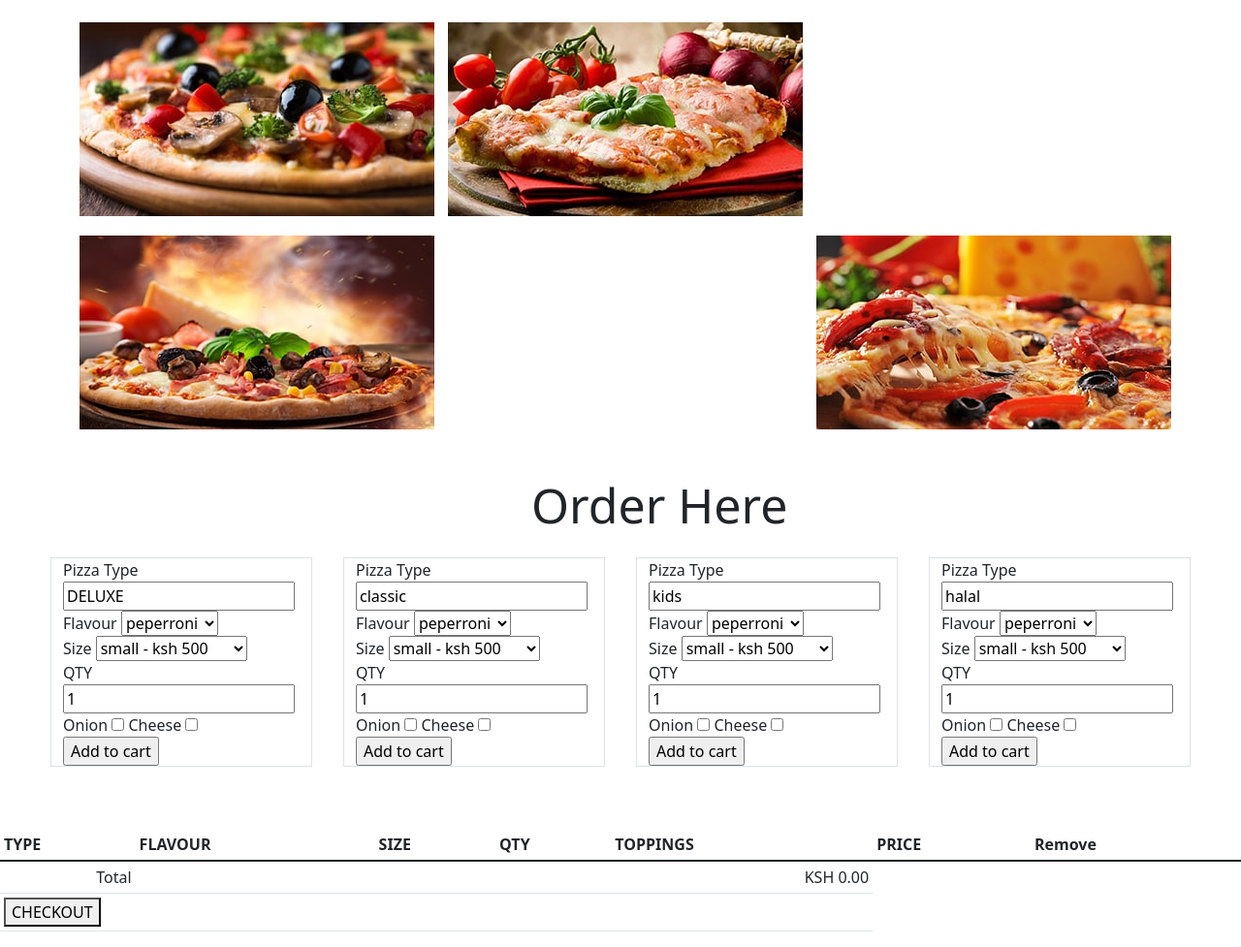
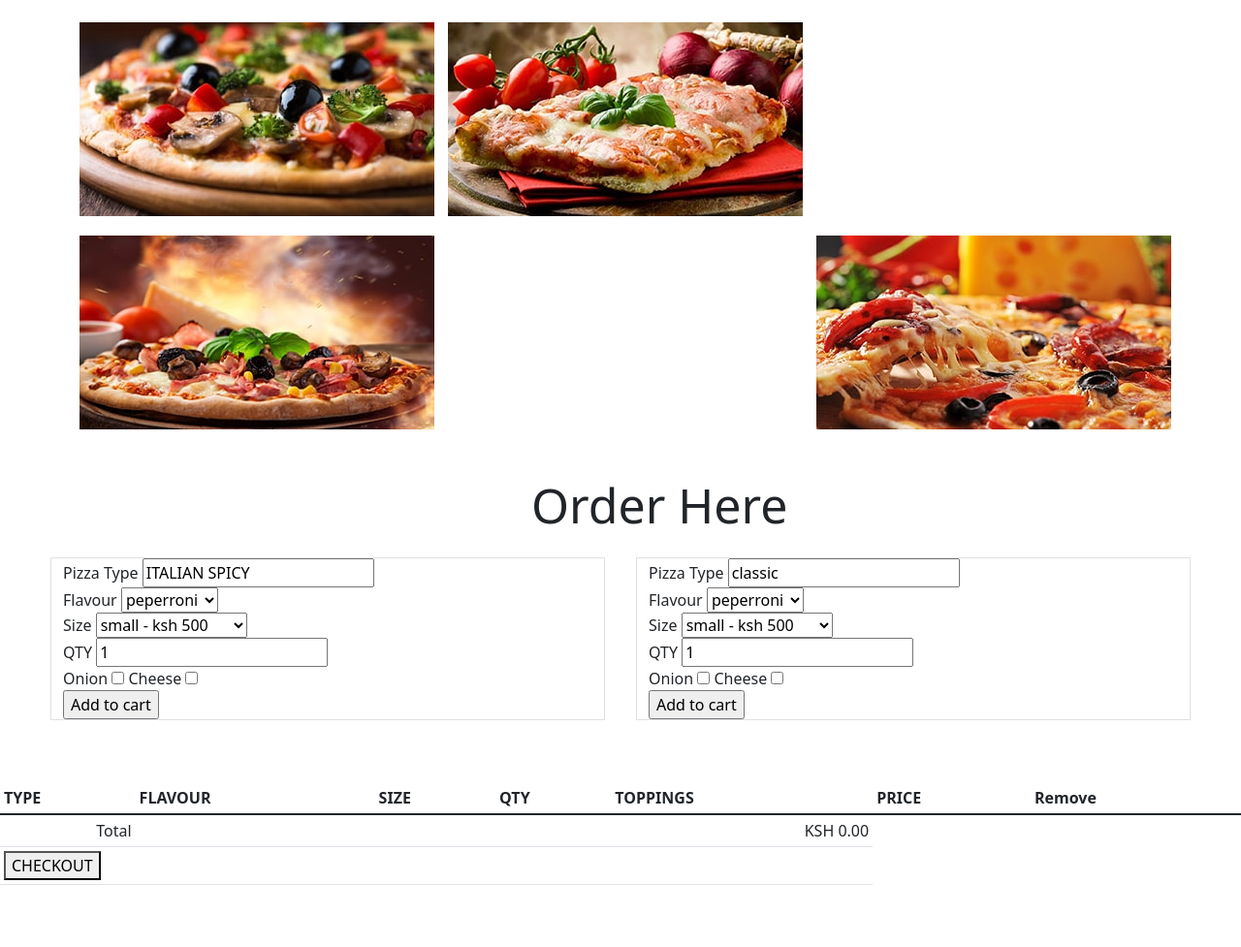
Before and after one commit to Hussein-omar-osman/pizza-project, a plain HTML site: page index.html in a window 1280 px wide. Shown: the part 1147-2124 px from the top of the page at 97% size. After the commit the page ends 2076 px from the top, so only its background shows below. Drawn offline with nearby package versions, Linux system fonts and the light colour scheme.

Commit message:
creating a spicy order section

```diff
--- a/index.html
+++ b/index.html
@@ -80,7 +80,7 @@
       <form class="pizza-form col border m-3">
         <div>
           <lavel>Pizza Type</lavel>
-          <input name="type" type="text" value="DELUXE" readonly />
+          <input name="type" type="text" value="ITALIAN SPICY" readonly />
         </div>
         <div>
           <lavel>Flavour</lavel>
@@ -115,74 +115,6 @@
         <div>
           <lavel>Pizza Type</lavel>
           <input name="type" type="text" value="classic" readonly />
-        </div>
-        <div>
-          <lavel>Flavour</lavel>
-          <select name="flavour">
-            <option value="peperroni">peperroni</option>
-            <option value="peri peri">peri peri</option>
-            <option value="beef steak">beef steak</option>
-          </select>
-        </div>
-
-        <div>
-          <lavel>Size</lavel>
-          <select name="size">
-            <option value="small">small - ksh 500</option>
-            <option value="medium">medium - ksh 900</option>
-            <option value="large">large - ksh 1200</option>
-          </select>
-        </div>
-        <div>
-          <lavel>QTY</lavel>
-          <input name="qty" type="number" value="1" />
-        </div>
-        <div>
-          <label>Onion</label>
-          <input name="toppings" type="checkbox" value="onion" />
-          <label>Cheese</label>
-          <input name="toppings" type="checkbox" value="cheese" />
-        </div>
-        <input type="submit" value="Add to cart" />
-      </form>
-      <form class="pizza-form col border m-3">
-        <div>
-          <lavel>Pizza Type</lavel>
-          <input name="type" type="text" value="kids" readonly />
-        </div>
-        <div>
-          <lavel>Flavour</lavel>
-          <select name="flavour">
-            <option value="peperroni">peperroni</option>
-            <option value="peri peri">peri peri</option>
-            <option value="beef steak">beef steak</option>
-          </select>
-        </div>
-
-        <div>
-          <lavel>Size</lavel>
-          <select name="size">
-            <option value="small">small - ksh 500</option>
-            <option value="medium">medium - ksh 900</option>
-            <option value="large">large - ksh 1200</option>
-          </select>
-        </div>
-        <div>
-          <lavel>QTY</lavel>
-          <input name="qty" type="number" value="1" />
-        </div>
-        <div>
-          <label>Onion</label>
-          <input name="toppings" type="checkbox" value="onion" />
-          <label>Cheese</label>
-          <input name="toppings" type="checkbox" value="cheese" />
-        </div>
-        <input type="submit" value="Add to cart" />
-      </form>
-      <form class="pizza-form col border m-3">
-        <div>
-          <lavel>Pizza Type</lavel>
-          <input name="type" type="text" value="halal" readonly />
         </div>
         <div>
           <lavel>Flavour</lavel>
```
